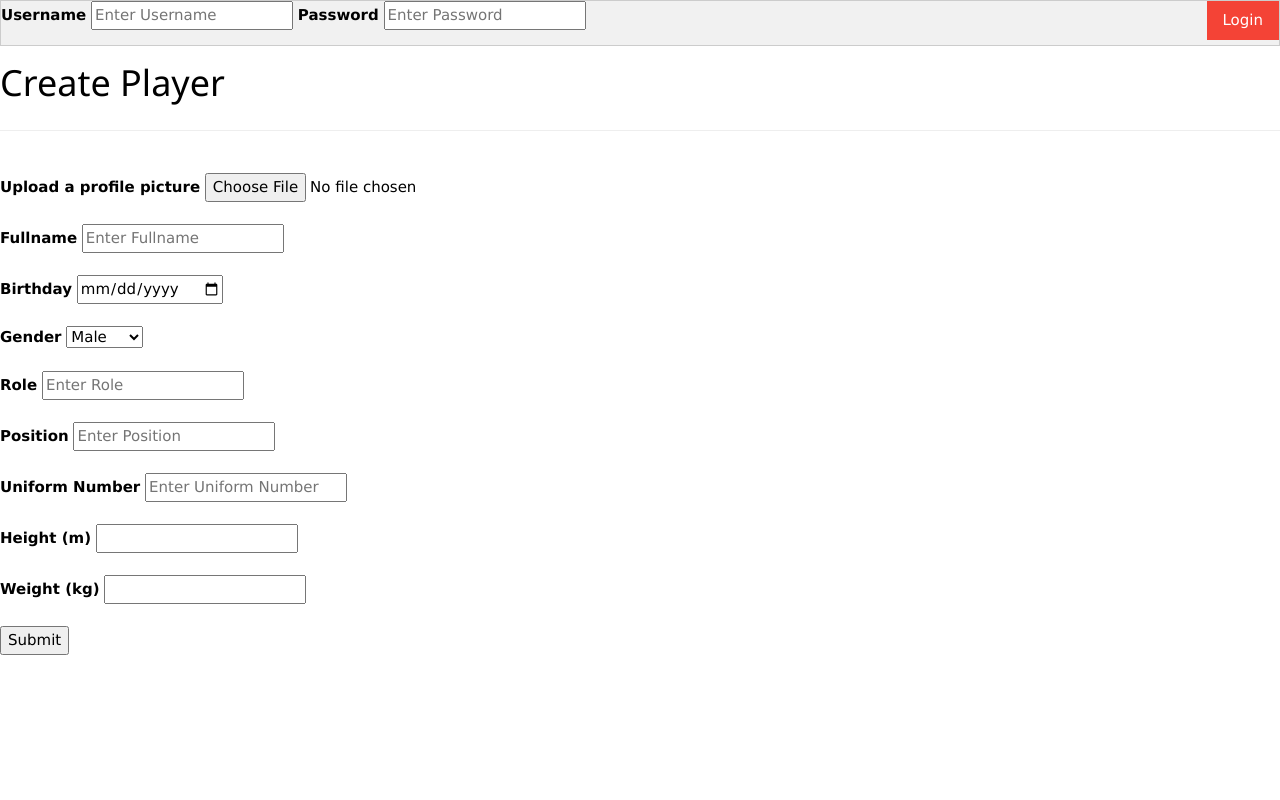
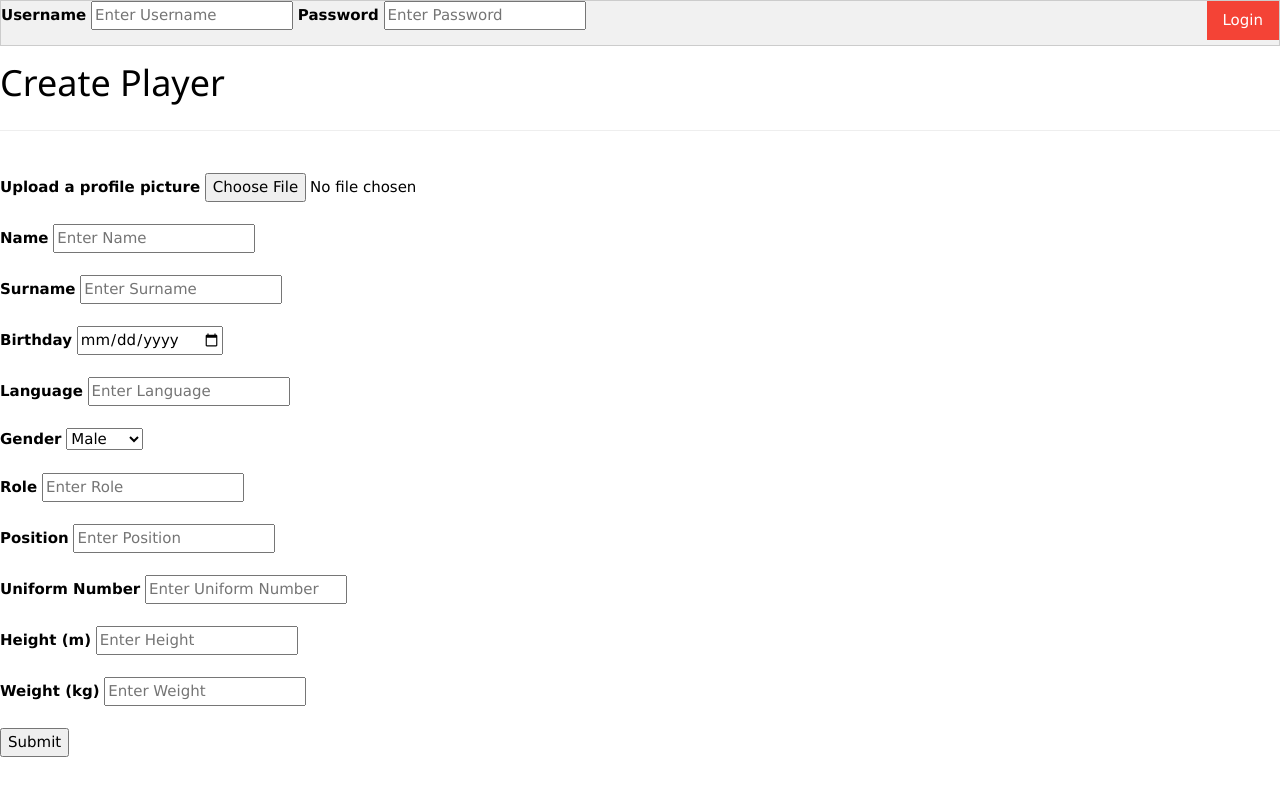
Before and after one commit to emito-k/Muggles-PA5-COS221, a PHP site: page /player.php in a window 1280 px wide. Run offline with PHP 8.4, Linux system fonts and the light colour scheme.

Commit message:
Add files via upload

```diff
--- a/Website/player.php
+++ b/Website/player.php
@@ -19,11 +19,17 @@ include_once("config.php");
             <label for="pfp"><b>Upload a profile picture</b></label>
             <input type="file" id="myFile" name="filename"><br><br>
 
-            <label for="fullname"><b>Fullname</b></label>
-            <input type="input" placeholder="Enter Fullname" name="fullname" required><br><br>
+            <label for="name"><b>Name</b></label>
+            <input type="input" placeholder="Enter Name" name="name" required><br><br>
+
+            <label for="surname"><b>Surname</b></label>
+            <input type="input" placeholder="Enter Surname" name="surname" required><br><br>
 
             <label for="birthday"><b>Birthday</b></label>
             <input type="date" id="birthday" name="birthday" required><br><br>
+
+            <label for="lang"><b>Language</b></label>
+            <input type="input" placeholder="Enter Language" name="lang" required><br><br>
 
             <label for="gender"><b>Gender</b></label>
             <select name="gender" id="gender">
@@ -42,10 +48,10 @@ include_once("config.php");
             <input type="input" placeholder="Enter Uniform Number" name="uniform_nr" required><br><br>
 
             <label for="height"><b>Height (m)</b></label>
-            <input type="number" id="height" name="height" min="1"><br><br>
+            <input type="number" id="height" placeholder="Enter Height" name="height" min="1"><br><br>
 
             <label for="weight"><b>Weight (kg)</b></label>
-            <input type="number" id="weight" name="weight" min="1"><br><br>
+            <input type="number" id="weight" placeholder="Enter Weight" name="weight" min="1"><br><br>
 
             <input type="submit">
         </form>
```
